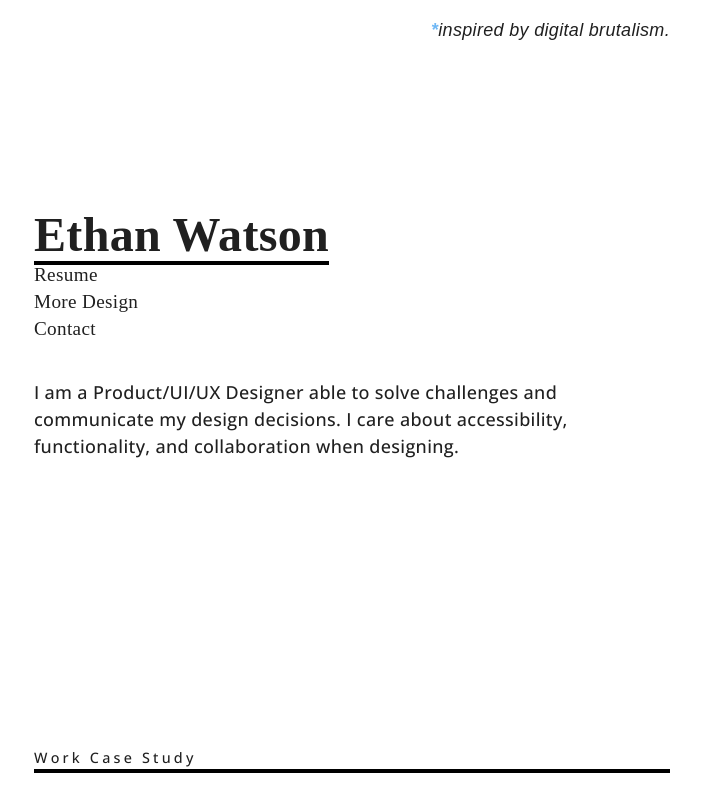
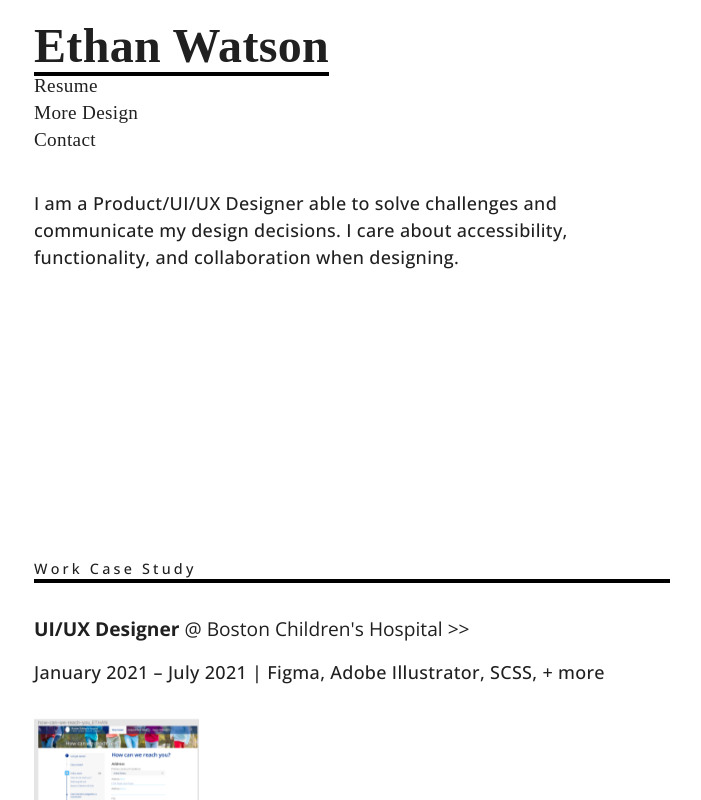
Before and after one commit to ethanwatsonj88/portfolio, a Next.js app: page / in a window 1280 px wide. Shown: the top 800 px of the page, without its empty margins (288-989 px from the left). Built offline with nearby package versions, Linux system fonts and the light colour scheme; a web font is replaced by a local one.

Commit message:
one small

```diff
--- a/pages/index.js
+++ b/pages/index.js
@@ -33,7 +33,7 @@ export default class Home extends React.Component {
 
         <main>
 
-          <p className="disclaimer"><em><span style={{color: '#6EB7F5'}}>*</span>inspired by digital brutalism.</em></p>
+          {/* <p className="disclaimer"><em><span style={{color: '#6EB7F5'}}>*</span>inspired by digital brutalism.</em></p> */}
 
           <Navbar />
 
```
